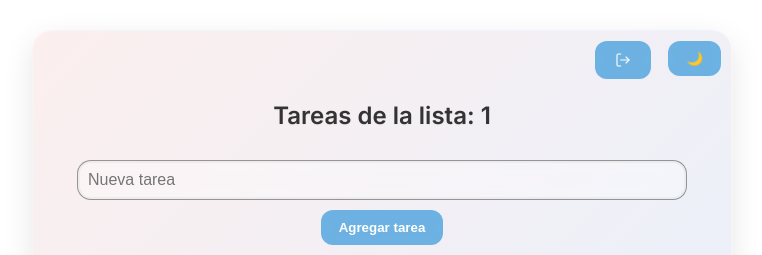
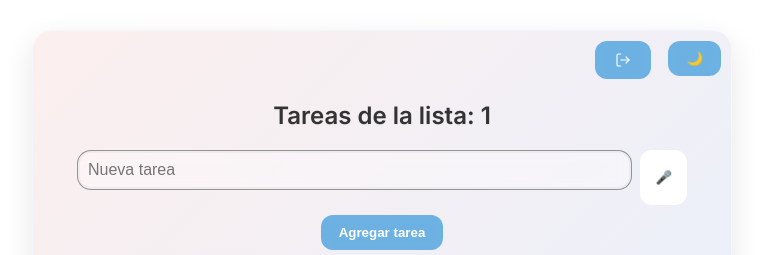
Before and after one commit to AlanizPiriz/MiApp-Tareas, a React (Vite) app: page /listas/1 in a window 1280 px wide. Shown: the top 255 px of the page, without its empty margins (258-1020 px from the left). Built offline with nearby package versions, Linux system fonts and the light colour scheme; no server answers; the database is empty; sample sign-in values are in the browser's storage.

Commit message:
Creacion por voz

```diff
--- a/src/components/Task.tsx
+++ b/src/components/Task.tsx
@@ -88,7 +88,11 @@ export default function TaskPage() {
   const [isPublic, setIsPublic] = useState<boolean>(false);
   const [ownerId, setOwnerId] = useState<string | null>(null);
   const [ownerAlias, setOwnerAlias] = useState<string | null>(null);
+  const [listening, setListening] = useState(false);
   const navigate = useNavigate();
+
+  // Detectar SpeechRecognition
+  const SpeechRecognition = (window as any).SpeechRecognition || (window as any).webkitSpeechRecognition;
 
   useEffect(() => {
     if (!user || !listId) return;
@@ -149,6 +153,35 @@ export default function TaskPage() {
     }
   };
 
+  // Función para crear tarea por voz
+  const startVoiceInput = () => {
+    if (!SpeechRecognition) {
+      alert('Tu navegador no soporta reconocimiento de voz');
+      return;
+    }
+
+    const recognition = new SpeechRecognition();
+    recognition.lang = 'es-AR';
+    recognition.interimResults = false;
+    recognition.maxAlternatives = 1;
+
+    recognition.start();
+    setListening(true);
+
+    recognition.onresult = (event: any) => {
+      const transcript = event.results[0][0].transcript;
+      setInput(transcript);
+    };
+
+    recognition.onerror = (event: any) => {
+      console.error('Error en reconocimiento de voz:', event.error);
+      alert('No se pudo reconocer la voz. Intenta nuevamente.');
+      setListening(false);
+    };
+
+    recognition.onend = () => setListening(false);
+  };
+
   if (!user) return <p>Debés iniciar sesión.</p>;
   if (!listId) return <p>Lista inválida</p>;
 
@@ -175,13 +208,23 @@ export default function TaskPage() {
         </div>
       )}
 
+      {/* Input + Botón de voz */}
+      <div style={{ display: 'flex', gap: 8, marginBottom: 10 }}>
         <input
           type="text"
           placeholder="Nueva tarea"
           value={input}
           onChange={(e) => setInput(e.target.value)}
-        style={{ padding: 10, width: '100%', marginTop: 10, marginBottom: 10 }}
+          style={{ flex: 1, padding: 10 }}
         />
+        <button
+          onClick={startVoiceInput}
+          style={{ padding: '10px 15px', background: listening ? 'red' : 'white', cursor: 'pointer' }}
+        >
+          🎤
+        </button>
+      </div>
+
       <button onClick={handleAdd} style={{ marginBottom: 20 }}>
         Agregar tarea
       </button>
```
Lines whose indentation alone changed are shown as unchanged.
